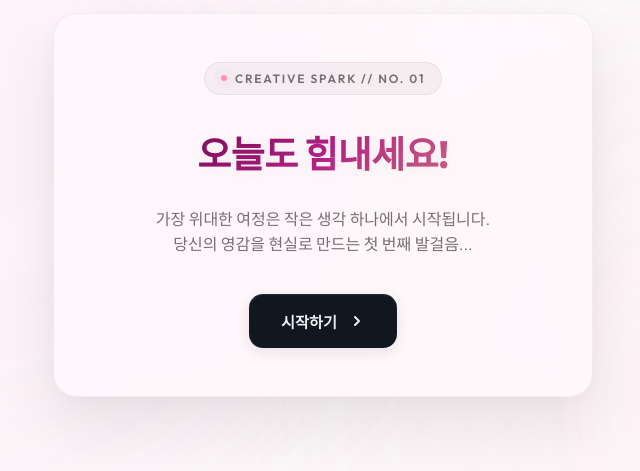
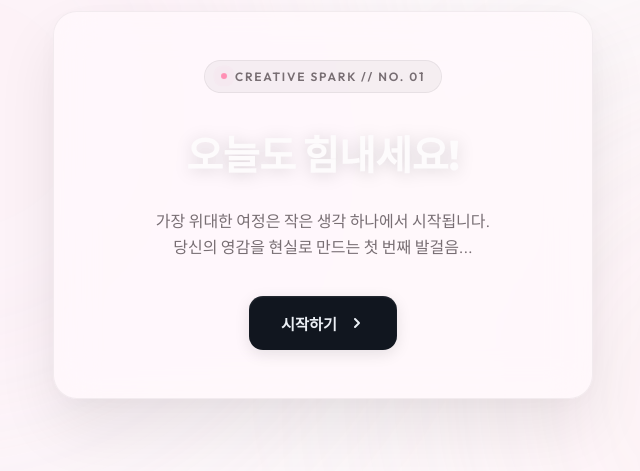
Before and after one commit to iloveisyou/antigravity_day1, a plain HTML site: page index.html in a window 1280 px wide. Shown: the part 195-666 px from the top of the page, without its empty margins (317-957 px from the left). Drawn offline with Linux system fonts and the light colour scheme.

Commit message:
글자컬러수정

```diff
--- a/styles.css
+++ b/styles.css
@@ -217,19 +217,13 @@
 
   /* Spectacular Title Text styling with elegant gradients */
   .main-title {
-    font-size: clamp(1.5rem, 1rem + 2.2vw, 2.3rem); /* Adjusted smaller size */
+    font-size: 40px;
     font-weight: 800; /* Sophisticated slightly lighter bold for readability */
     line-height: 1.3;
     letter-spacing: -0.01em;
     text-wrap: balance;
-    background: linear-gradient(135deg in oklch,
-      light-dark(oklch(40% 0.16 345), oklch(98% 0.02 345)) 0%,
-      light-dark(oklch(52% 0.2 345), var(--color-accent-primary)) 50%,
-      light-dark(oklch(62% 0.14 360), var(--color-accent-secondary)) 100%
-    );
-    -webkit-background-clip: text;
-    -webkit-text-fill-color: transparent;
-    filter: drop-shadow(0 2px 8px rgba(0, 0, 0, 0.05));
+    color: oklch(99% 0.003 345); /* 맑은 느낌의 화이트 톤 */
+    filter: drop-shadow(0 2px 8px rgba(0, 0, 0, 0.15));
     transition: var(--transition-smooth);
   }
 
```
